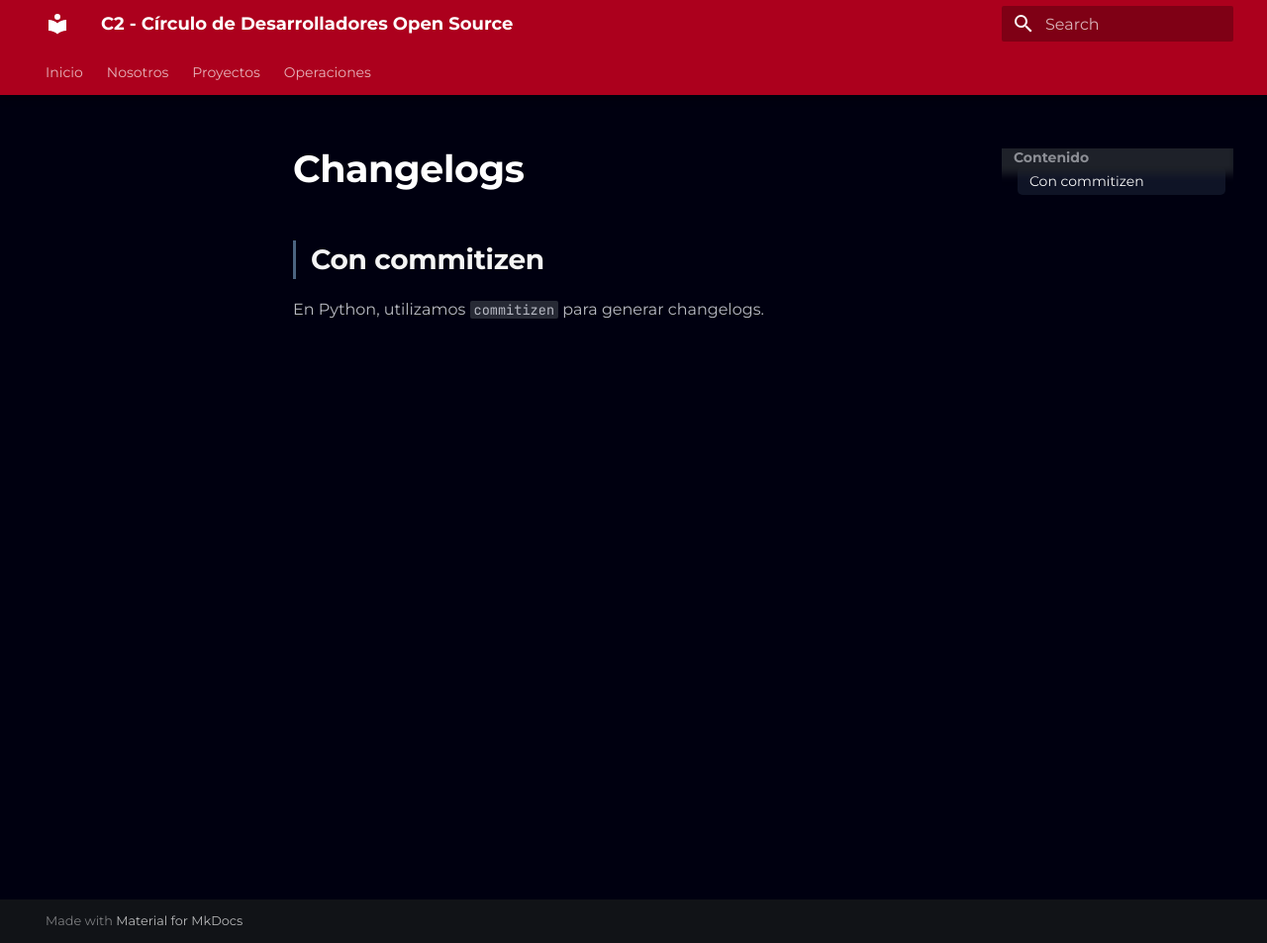
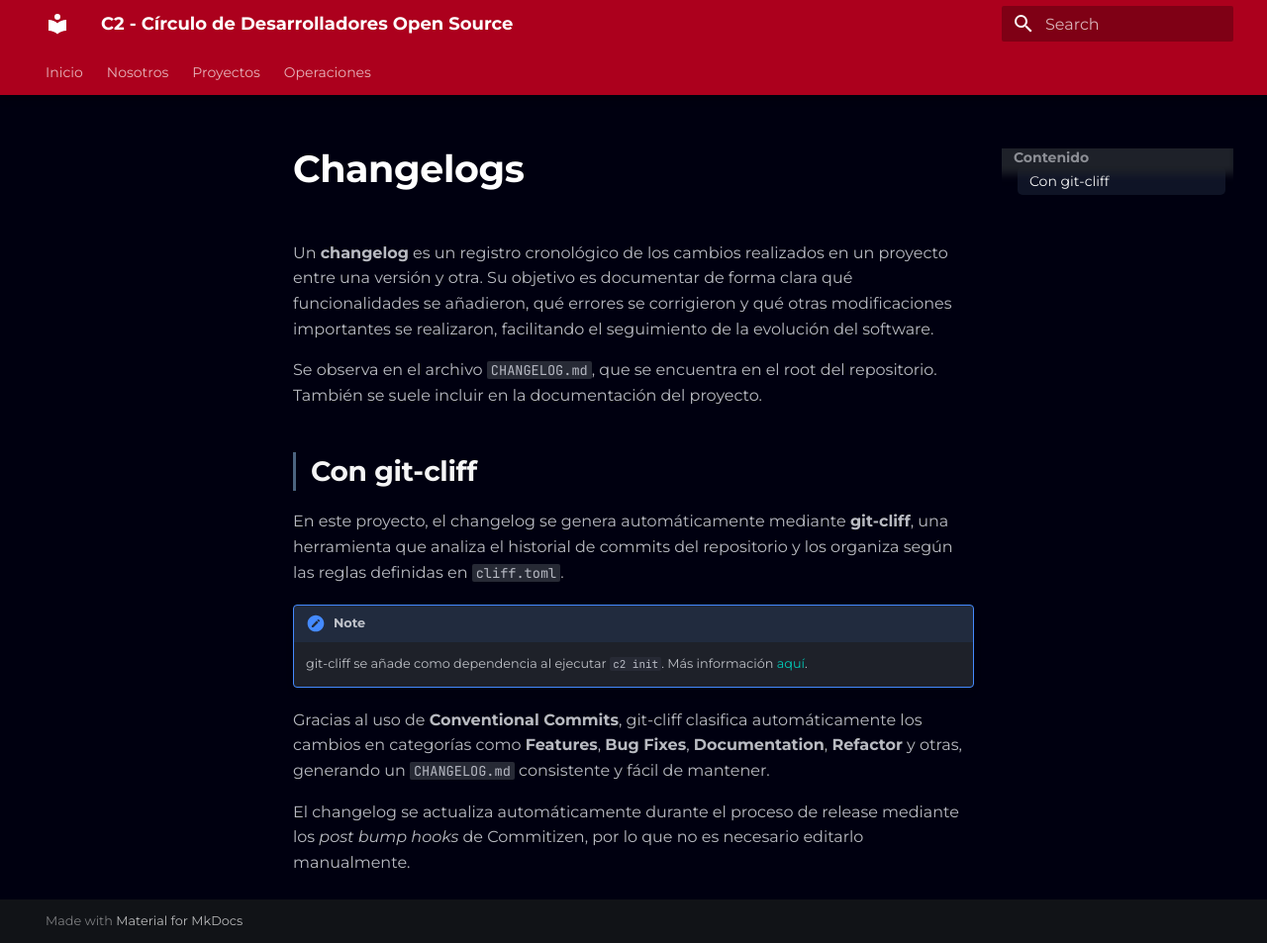
Before and after one commit to c2-circulo-desarrolladores/c2-core, an MkDocs documentation site: the page built from docs/operaciones/mantenimiento/changelogs.md, in a window 1280 px wide and 953 px high. Shown: the whole window at 99% size. Built offline with MkDocs 1.6.1 and Material for MkDocs 9.7.7, drawn with Linux system fonts in a browser that asks for light colours.

Commit message:
feat(mantenimiento): Añadir entrada de changelogs

```diff
--- a/docs/operaciones/mantenimiento/changelogs.md
+++ b/docs/operaciones/mantenimiento/changelogs.md
@@ -1,5 +1,16 @@
 # Changelogs
 
-## Con commitizen
+Un **changelog** es un registro cronológico de los cambios realizados en un proyecto entre una versión y otra. Su objetivo es documentar de forma clara qué funcionalidades se añadieron, qué errores se corrigieron y qué otras modificaciones importantes se realizaron, facilitando el seguimiento de la evolución del software.
 
-En Python, utilizamos `commitizen` para generar changelogs.
+Se observa en el archivo `CHANGELOG.md`, que se encuentra en el root del repositorio. También se suele incluir en la documentación del proyecto.
+
+## Con git-cliff
+
+En este proyecto, el changelog se genera automáticamente mediante **git-cliff**, una herramienta que analiza el historial de commits del repositorio y los organiza según las reglas definidas en `cliff.toml`.
+
+!!! note
+    git-cliff se añade como dependencia al ejecutar `c2 init`. Más información [aquí](../../codigo/c2-cli.md).
+
+Gracias al uso de **Conventional Commits**, git-cliff clasifica automáticamente los cambios en categorías como **Features**, **Bug Fixes**, **Documentation**, **Refactor** y otras, generando un `CHANGELOG.md` consistente y fácil de mantener.
+
+El changelog se actualiza automáticamente durante el proceso de release mediante los *post bump hooks* de Commitizen, por lo que no es necesario editarlo manualmente.
```
